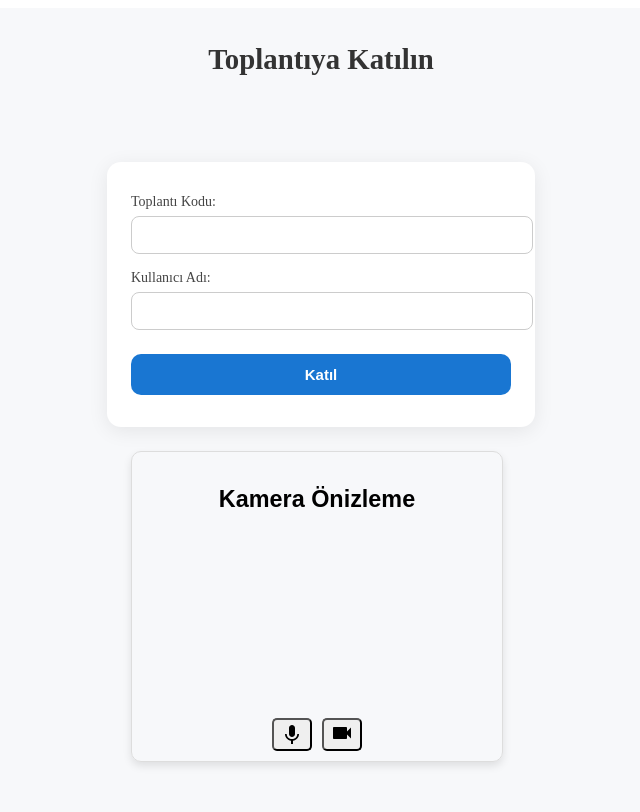
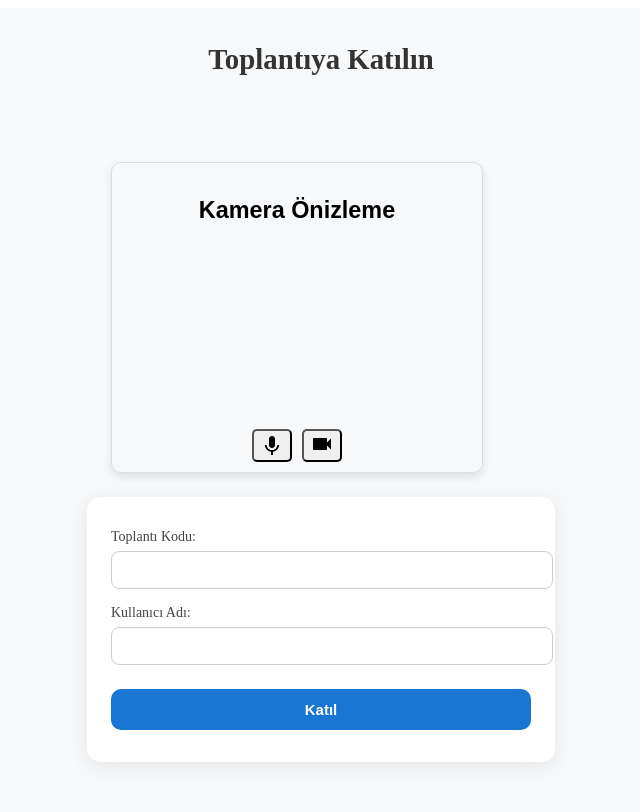
Before and after one commit to MehmetCanCaliskan1/video_call_project, a React (Vite) app in the folder frontend/: page /joinroom in a window 1280 px wide. Shown: the top 812 px of the page, without its empty margins (319-959 px from the left). Built offline with nearby package versions, Linux system fonts and the light colour scheme; no server answers.

Commit message:
düzeltme2

```diff
--- a/frontend/src/pages/joinroom.jsx
+++ b/frontend/src/pages/joinroom.jsx
@@ -71,6 +71,19 @@ function Joinroom() {
                     flex: 1,
                 }}
             >
+                <div
+                    style={{
+                        width: "100%",
+                        maxWidth: "420px",
+                    }}
+                >
+                    <FaceCamCard
+                        title="Kamera Önizleme"
+                        isLocal={true}
+                        stream={previewStream}
+                    />
+                </div>
+
                 <form
                     onSubmit={redirectToRoom}
                     style={{
@@ -82,7 +95,7 @@ function Joinroom() {
                         flexDirection: "column",
                         gap: "16px",
                         width: "100%",
-                        maxWidth: "380px",
+                        maxWidth: "420px",
                     }}
                 >
                     <label style={{ fontWeight: 500, color: "#444", fontSize: "14px" }}>
@@ -138,15 +151,19 @@ function Joinroom() {
                         Katıl
                     </button>
                 </form>
+            </div>
 
-                <div style={{ width: "100%", maxWidth: "380px" }}>
-                    <FaceCamCard
-                        title="Kamera Önizleme"
-                        isLocal={true}
-                        stream={previewStream}
-                    />
-                </div>
-            </div>
+            <style>
+                {`
+                  @media (min-width: 1024px) {
+                    div[style*="flex-direction: column"][style*="gap: 24px"] {
+                      flex-direction: row;
+                      align-items: center;
+                      gap: 48px;
+                    }
+                  }
+                `}
+            </style>
         </div>
     );
 }
```
